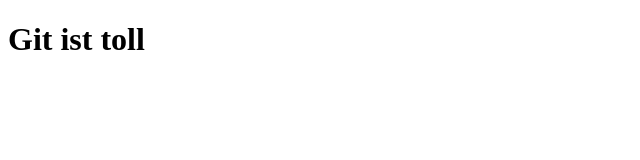
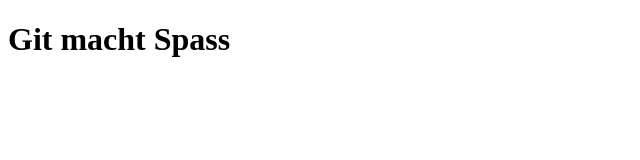
Before and after one commit to EbbeUndFlut/gitperiment, a plain HTML site: page index.html in a window 1280 px wide. Shown: the whole page, without its empty margins (0-640 px from the left). Drawn offline with Linux system fonts and the light colour scheme.

Commit message:
changed text

```diff
--- a/index.html
+++ b/index.html
@@ -9,7 +9,7 @@
 </head>
 
 <body>
-    <h1>Git ist toll</h1>
+    <h1>Git macht Spass</h1>
 </body>
 
 </html>
```
